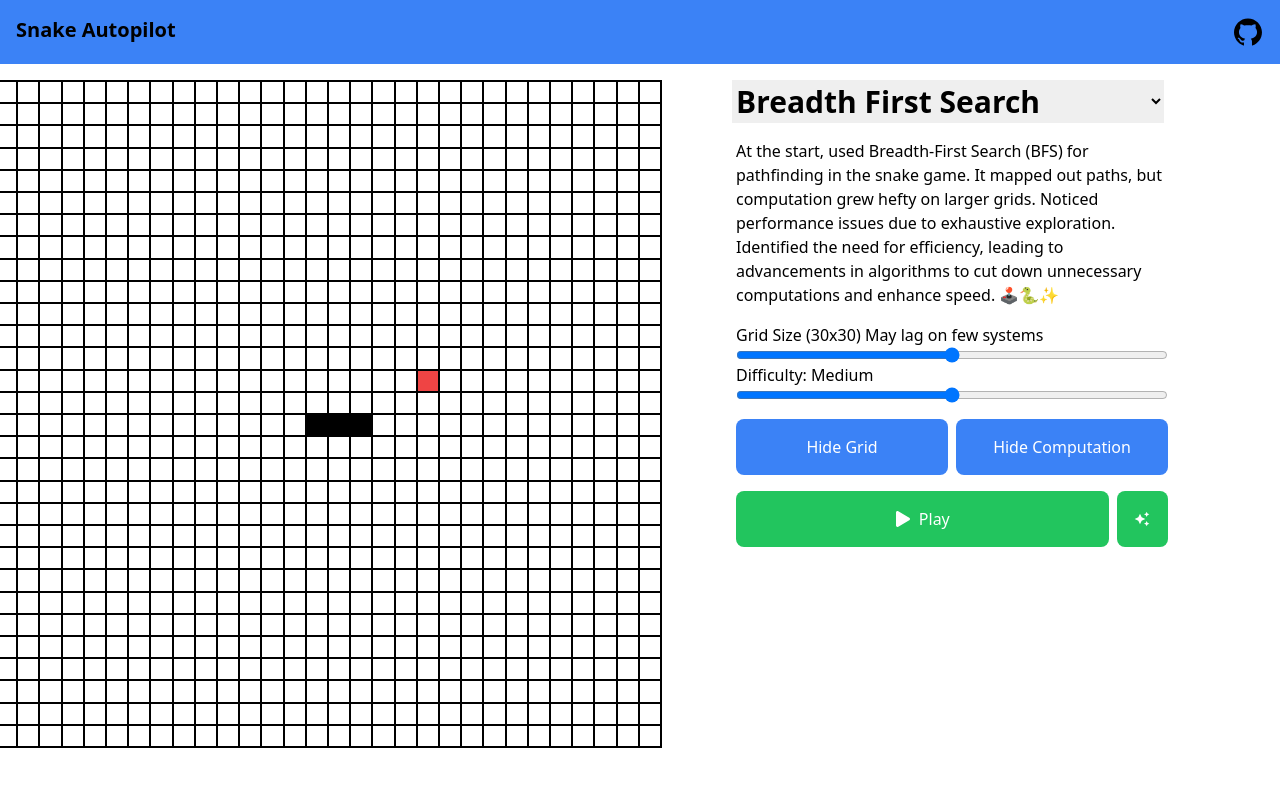
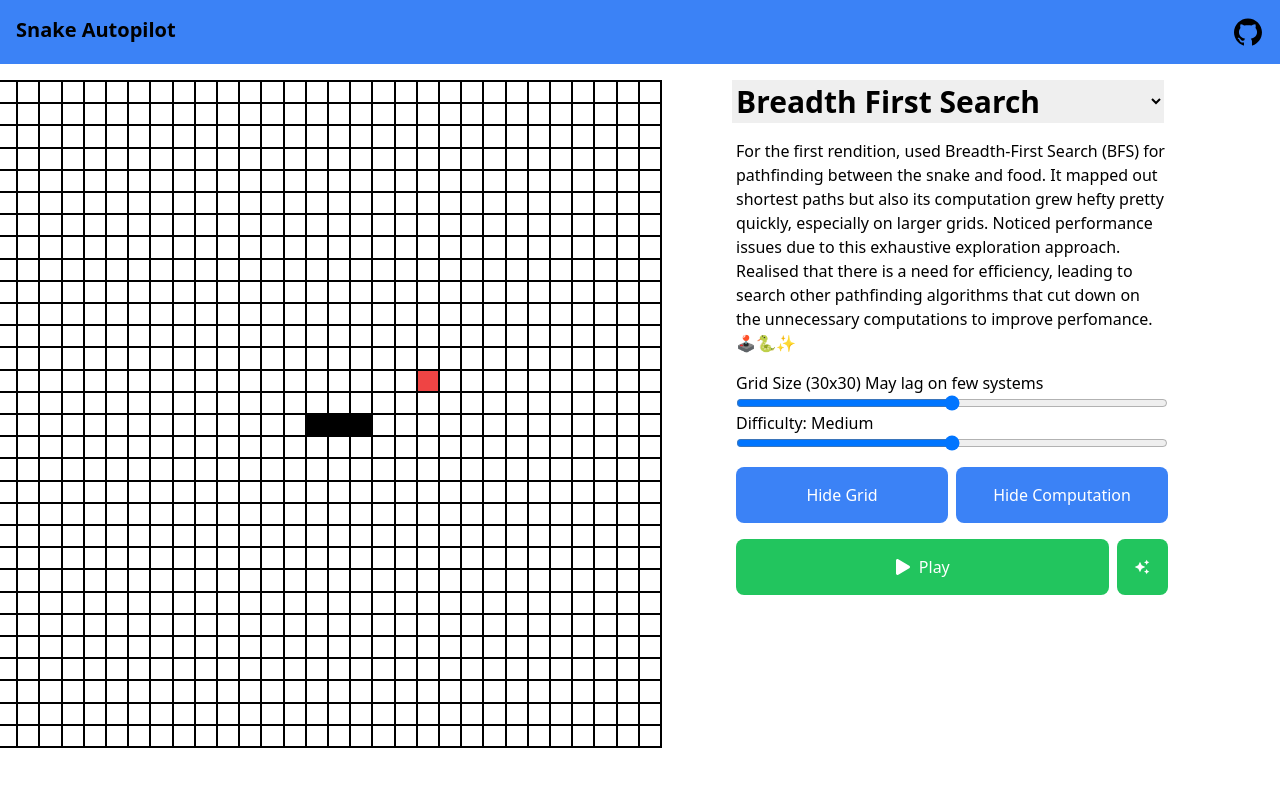
Before and after one commit to PuneetTri/snake-autopilot, a React (Vite) app: page / in a window 1280 px wide. Shown: the top 786 px of the page. Built offline with nearby package versions, Linux system fonts and the light colour scheme.

Commit message:
Improved descriptions

```diff
--- a/src/App.tsx
+++ b/src/App.tsx
@@ -271,22 +271,22 @@ function App() {
     switch (algorithm) {
       case "Breadth First Search":
         setDescription(
-          "At the start, used Breadth-First Search (BFS) for pathfinding in the snake game. It mapped out paths, but computation grew hefty on larger grids. Noticed performance issues due to exhaustive exploration. Identified the need for efficiency, leading to advancements in algorithms to cut down unnecessary computations and enhance speed. 🕹️🐍✨"
+          "For the first rendition, used Breadth-First Search (BFS) for pathfinding between the snake and food. It mapped out shortest paths but also its computation grew hefty pretty quickly, especially on larger grids. Noticed performance issues due to this exhaustive exploration approach. Realised that there is a need for efficiency, leading to search other pathfinding algorithms that cut down on the unnecessary computations to improve perfomance. 🕹️🐍✨"
         );
         break;
       case "Best First Search":
         setDescription(
-          "Initially, relied on Breadth-First Search (BFS) for snake pathfinding. While effective, computational demands escalated on larger grids, impacting performance. Recognizing the need for efficiency, transitioned to Best-First Search—a greedy algorithm, faster but not always optimal. Balancing efficiency and optimality became paramount for a refined autopilot strategy. 🕹️🔍🚀"
+          "Recognizing the need for efficiency, switched to Best-First Search—a greedy algorithm, fastest compared to both of the other shortest path finding approaches. But the issue was the shortest path was not always optimal, snake often took longer paths to the goal. So next was to find an algorithm that balances efficiency and optimality. 🕹️🔍🚀"
         );
         break;
       case "A* Search":
         setDescription(
-          "Transitioned to A* for snake pathfinding—an optimal blend of efficiency and perfection, ensuring the shortest path. Despite this triumph, an obsession blossomed for crafting the perfect snake game. Over time, this fixation deepened—an unrelenting pursuit to create an invincible snake, achieving the perfect score. The quest for an everlasting, flawless game experience consumed me entirely. 🐍✨🏆🌟"
+          "Transitioned to A* Search algprithm, the best solution out there to find the shortest path between two points. For this snake autopilot A* providied both efficiency and perfomance. For the most part it was doing a very well job to keep the snake alive for very long compared to a human. Despite this, it can't actually give a perfect game of snake. Over the time, working on this project I grew an obsession with always achieving a perfect score. So, I moved on to find something that can help me achieve exactly that. 🐍✨🏆🌟"
         );
         break;
       case "Hamiltonian Cycle":
         setDescription(
-          "Later, I stumbled upon the Hamiltonian Cycle which with just one-time O(4^n) computation can actually result in a perfect game. However, its efficiency is marred by slowness in visualization. Once calculated, it lazily traverses the grid, presenting an efficient path to the elusive perfect score. A game-changer, albeit with visual speed challenges, in the quest for snake perfection. 🐍⚙️🏆🏁"
+          "Later, I stumbled upon the Hamiltonian Cycle which with just one-time O(4^n) computation can actually result in a perfect game. However, it is painfully slow in visualizing the entire game as it follows the same path again and again often times without even the need. Once the cycle is calculated, it lazily follows the Hamiltonian cycle, which in turn ensures that the snake would never bite itself in its tail. Despite of the visualization issue, Hmiltonian cycle indeed results in a perfect game of snake. 🐍⚙️🏆🏁"
         );
         break;
     }
```
